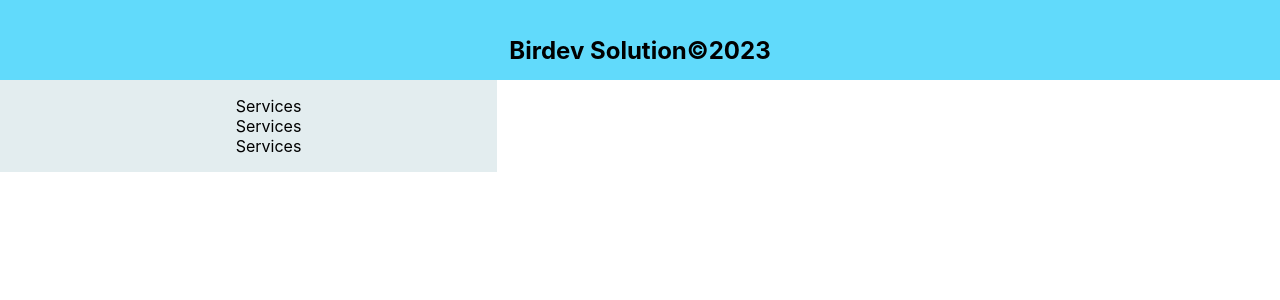
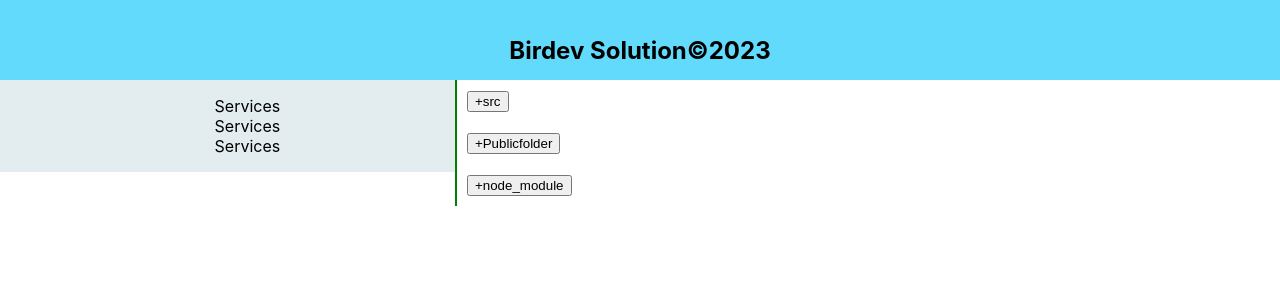
Before and after one commit to BirukMengistu/problemsolvingskills-techforinterview, a React (Create React App) app: page /treestructure in a window 1280 px wide. Shown: the top 300 px of the page. Built offline with nearby package versions, Linux system fonts and the light colour scheme.

Commit message:
tree structure rendering

```diff
--- a/src/App.tsx
+++ b/src/App.tsx
@@ -11,6 +11,7 @@ import HigestScoring from './components/highest-scoring-word/higestscoring';
 import StringIncermenter from './components/stringIncerment/StringIncermenter';
 import Header from './components/header/Header';
 import SideNav from './components/header/Nav';
+import TreeStrcureRender from './components/tree-structure-render/TreeStrcureRender';
 
  const Home=()=>{
   return(
@@ -21,6 +22,7 @@ import SideNav from './components/header/Nav';
         <p><Link to='/lengthofLongestSubstring'> 1. Length Sub string</Link></p>
         <p><Link to ='/higestsoringword'> 2. Higest socring word from the given text</Link></p>
         <p><Link to ='/incermentstring'> 3 Incerment digit from the given string</Link></p>
+        <p><Link to ='/treestructure'> 4 Tree structure rendering</Link></p>
      </div>
     </div>
 
@@ -42,6 +44,7 @@ function App() {
           <Route path="/lengthofLongestSubstring" element= {<LongestNonRepChar />} />
           <Route path="/higestsoringword" element= {<HigestScoring />} />
           <Route path="/incermentstring" element= {<StringIncermenter />} />
+          <Route path="/treestructure" element= {<TreeStrcureRender />} />
         </Routes>
       </BrowserRouter>
     </main>
--- /dev/null
+++ b/src/components/tree-structure-render/File.tsx
@@ -0,0 +1,31 @@
+export const Files ={
+    childern:[
+        {name:'src',
+        childern:[
+          {
+            name:'header',
+            type:'folder'
+          },
+          {
+            name:'page',
+            type:'folder'
+          },
+          {
+            name:'style',
+            type:'folder'
+          }
+        ]
+
+        },
+        {name:'Public',
+        type:'folder',
+        childern:[
+            {name:'package.json',
+             type:'file' }]},
+        {name:'node_module' ,
+        childern:[
+            {name:'package.json',
+             type:'file' }
+        ]}
+    ]
+}
--- /dev/null
+++ b/src/components/tree-structure-render/TreeStrcureRender.tsx
@@ -0,0 +1,45 @@
+
+
+
+import React, { useState } from 'react'
+import { Files } from './File'
+type files={
+ name:string,
+ childern?:files[],
+ type?:string
+}
+const ListFile =({file , depth}: {file:files ,depth: number})=>{
+
+    const [isExpand , setExpand]=useState(false)
+
+
+    return (
+        <div style={{ borderLeft:'2px solid green', padding:'.63rem'}}>
+         {file.childern ? <button onClick={()=>setExpand(isExpand=>!isExpand)}>
+              {isExpand?'-':'+'}
+               {file.name}
+               {file.type}
+        </button> :
+        <div>{file.name}
+        {file.type}  </div>}
+
+
+      {isExpand && <div style={{paddingLeft:`${depth*10}px`}}>
+
+                {file.childern?.map(file =>
+                    <ListFile file={file} depth={depth+1}/>
+                    )}
+        </div> }
+
+    </div>)
+}
+const TreeStrcureRender = () => {
+
+  return (
+    <div>
+      {Files.childern.map(file => <ListFile file={file} depth={1}/>)}
+    </div>
+  )
+}
+
+export default TreeStrcureRender
```
